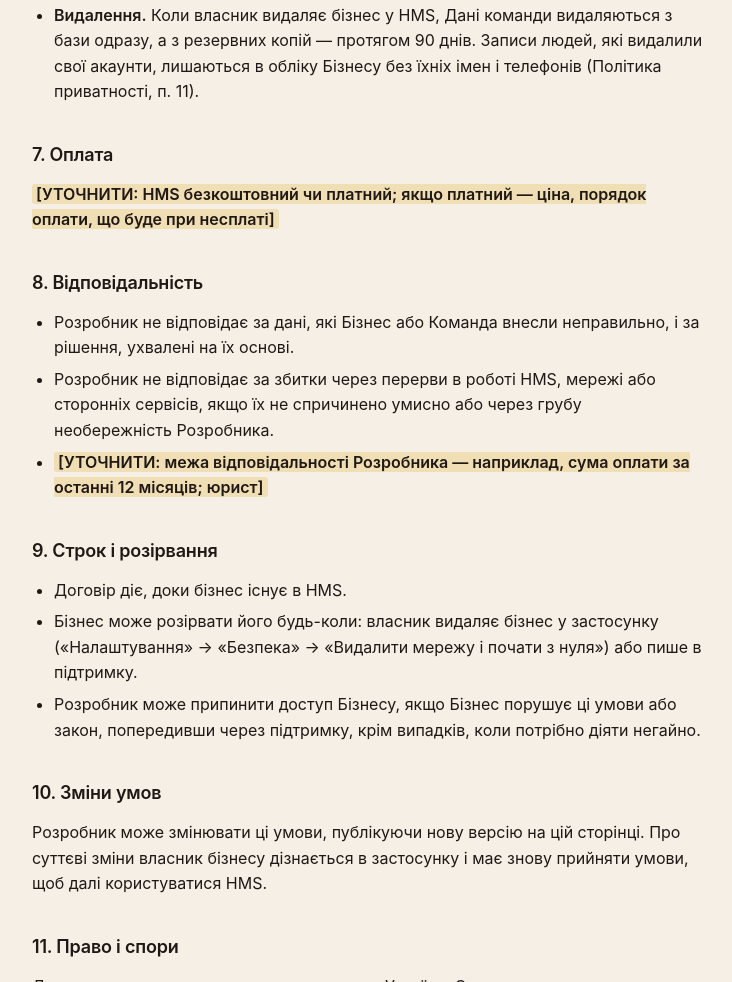
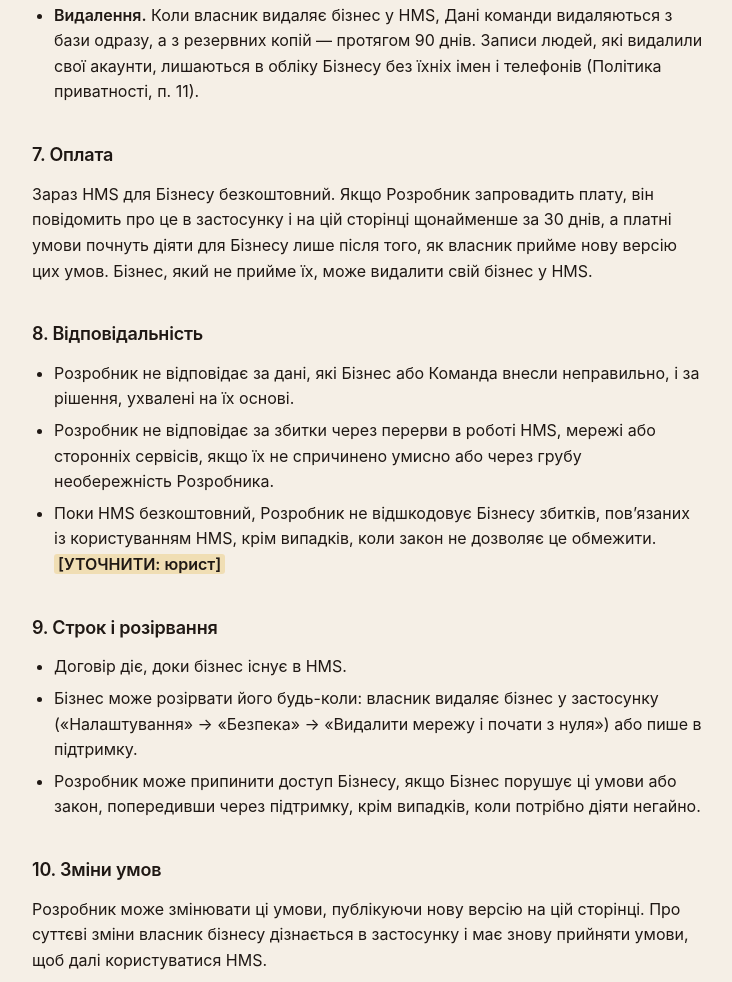
Before and after one commit to rtymoshchuk-dev/hms-privacy, a plain HTML site: page terms.html in a window 1280 px wide. Shown: the part 2655-3637 px from the top of the page, without its empty margins (272-1004 px from the left). Drawn offline with Linux system fonts and the light colour scheme.

Commit message:
Оферта: HMS поки безкоштовний; плата — лише з новою версією умов і попередженням за 30 днів

```diff
--- a/terms.html
+++ b/terms.html
@@ -202,13 +202,13 @@
       </ul>
 
       <h2>7. Оплата</h2>
-      <p><span class="todo">[УТОЧНИТИ: HMS безкоштовний чи платний; якщо платний — ціна, порядок оплати, що буде при несплаті]</span></p>
+      <p>Зараз HMS для Бізнесу безкоштовний. Якщо Розробник запровадить плату, він повідомить про це в застосунку і на цій сторінці щонайменше за 30 днів, а платні умови почнуть діяти для Бізнесу лише після того, як власник прийме нову версію цих умов. Бізнес, який не прийме їх, може видалити свій бізнес у HMS.</p>
 
       <h2>8. Відповідальність</h2>
       <ul>
         <li>Розробник не відповідає за дані, які Бізнес або Команда внесли неправильно, і за рішення, ухвалені на їх основі.</li>
         <li>Розробник не відповідає за збитки через перерви в роботі HMS, мережі або сторонніх сервісів, якщо їх не спричинено умисно або через грубу необережність Розробника.</li>
-        <li><span class="todo">[УТОЧНИТИ: межа відповідальності Розробника — наприклад, сума оплати за останні 12 місяців; юрист]</span></li>
+        <li>Поки HMS безкоштовний, Розробник не відшкодовує Бізнесу збитків, повʼязаних із користуванням HMS, крім випадків, коли закон не дозволяє це обмежити. <span class="todo">[УТОЧНИТИ: юрист]</span></li>
       </ul>
 
       <h2>9. Строк і розірвання</h2>
```
